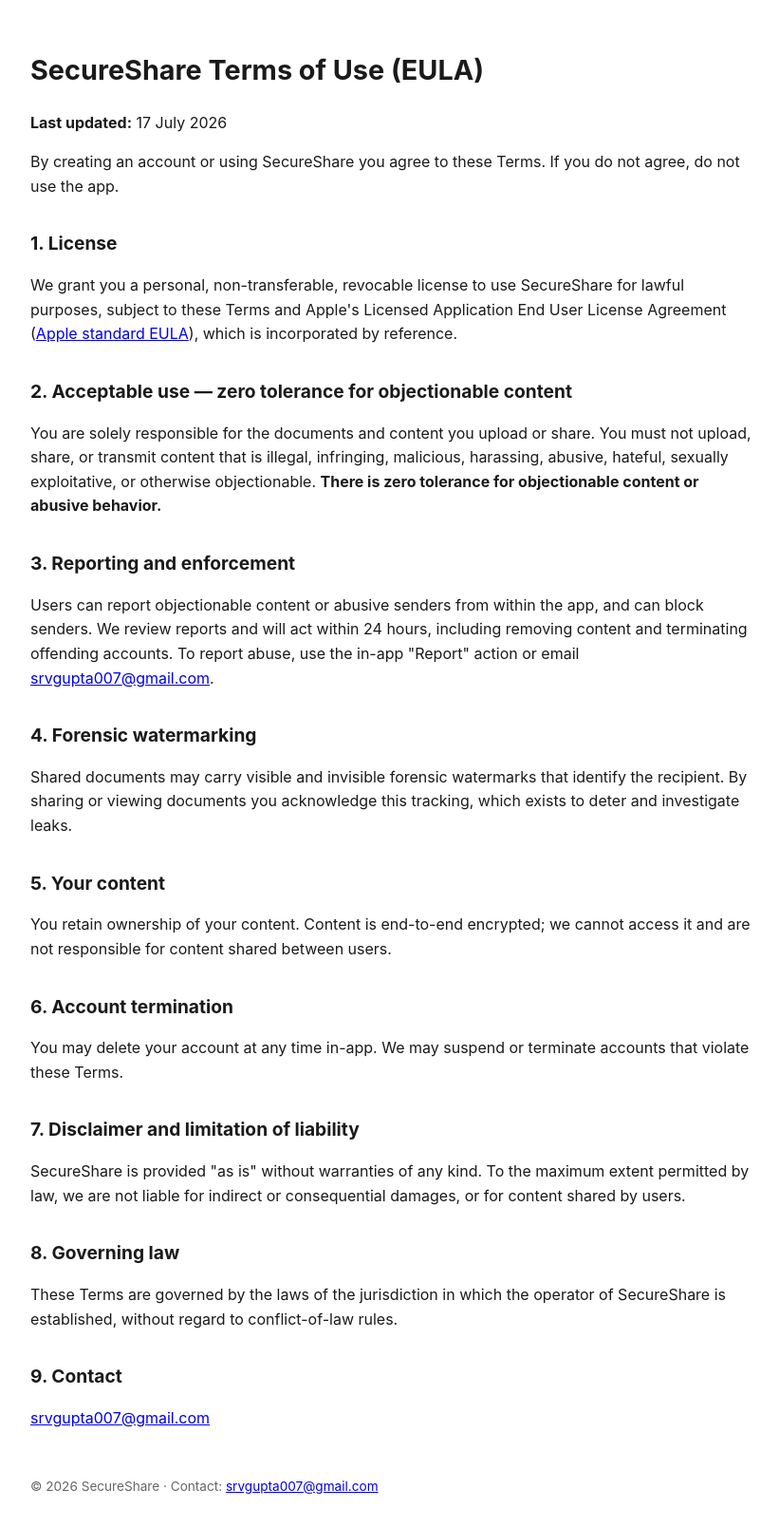
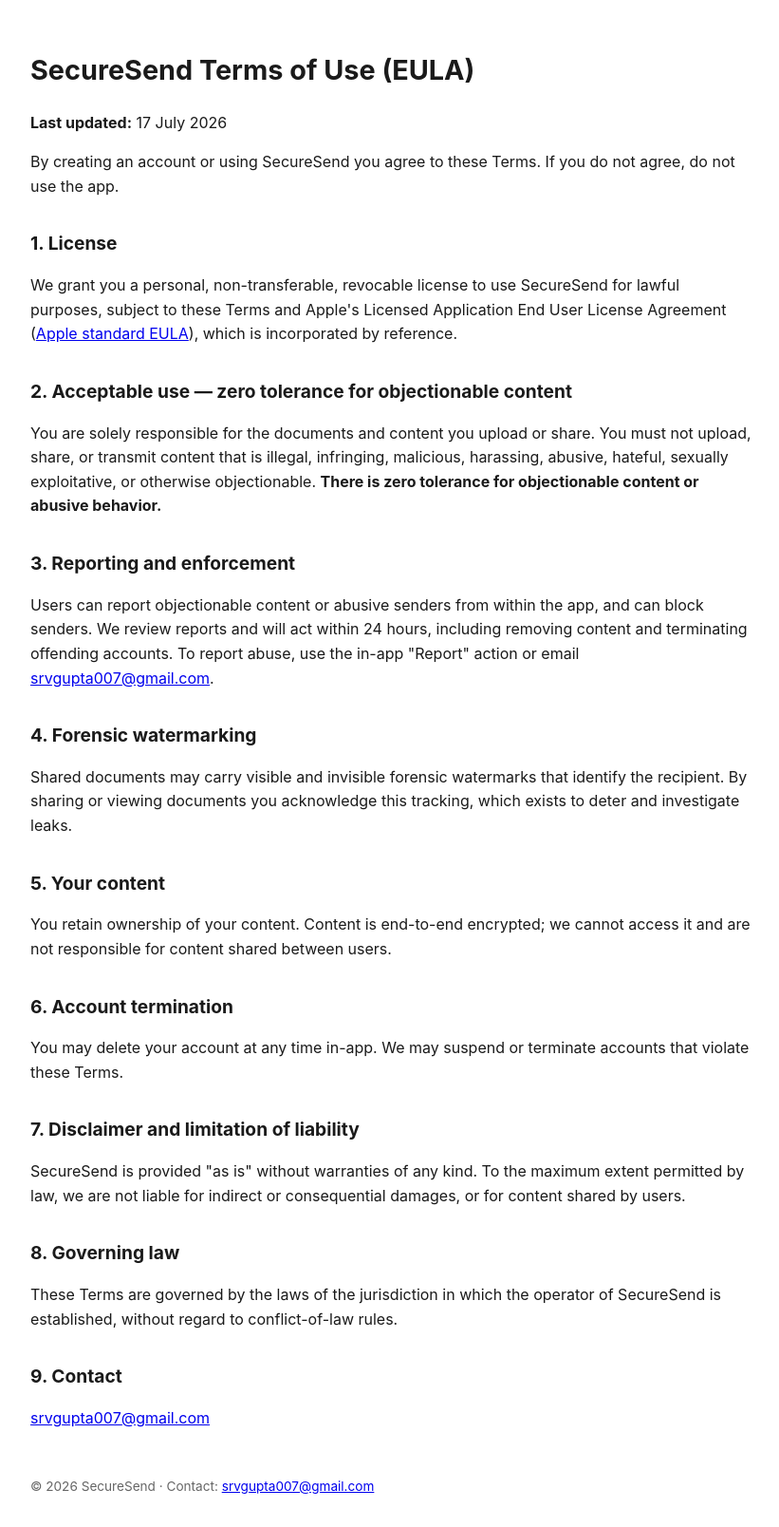
Before and after one commit to Souravgupta2111/SecureShare, a plain HTML site: page terms.html in a window 1280 px wide. Shown: the whole page at 95% size, without its empty margins (228-1049 px from the left). Drawn offline with Linux system fonts and the light colour scheme.

Commit message:
Rebrand legal pages to SecureSend

```diff
--- a/terms.html
+++ b/terms.html
@@ -3,7 +3,7 @@
 <head>
   <meta charset="utf-8" />
   <meta name="viewport" content="width=device-width, initial-scale=1" />
-  <title>SecureShare — Terms of Use</title>
+  <title>SecureSend — Terms of Use</title>
   <style>
     body { font-family: -apple-system, Segoe UI, Roboto, Helvetica, Arial, sans-serif; line-height: 1.6; color: #1a1a1a; max-width: 760px; margin: 0 auto; padding: 32px 20px; }
     h1 { font-size: 1.8rem; } h2 { font-size: 1.2rem; margin-top: 2rem; }
@@ -11,13 +11,13 @@
   </style>
 </head>
 <body>
-  <h1>SecureShare Terms of Use (EULA)</h1>
+  <h1>SecureSend Terms of Use (EULA)</h1>
   <p><strong>Last updated:</strong> 17 July 2026</p>
 
-  <p>By creating an account or using SecureShare you agree to these Terms. If you do not agree, do not use the app.</p>
+  <p>By creating an account or using SecureSend you agree to these Terms. If you do not agree, do not use the app.</p>
 
   <h2>1. License</h2>
-  <p>We grant you a personal, non-transferable, revocable license to use SecureShare for lawful purposes, subject to these Terms and Apple's Licensed Application End User License Agreement (<a href="https://www.apple.com/legal/internet-services/itunes/dev/stdeula/">Apple standard EULA</a>), which is incorporated by reference.</p>
+  <p>We grant you a personal, non-transferable, revocable license to use SecureSend for lawful purposes, subject to these Terms and Apple's Licensed Application End User License Agreement (<a href="https://www.apple.com/legal/internet-services/itunes/dev/stdeula/">Apple standard EULA</a>), which is incorporated by reference.</p>
 
   <h2>2. Acceptable use — zero tolerance for objectionable content</h2>
   <p>You are solely responsible for the documents and content you upload or share. You must not upload, share, or transmit content that is illegal, infringing, malicious, harassing, abusive, hateful, sexually exploitative, or otherwise objectionable. <strong>There is zero tolerance for objectionable content or abusive behavior.</strong></p>
@@ -35,14 +35,14 @@
   <p>You may delete your account at any time in-app. We may suspend or terminate accounts that violate these Terms.</p>
 
   <h2>7. Disclaimer and limitation of liability</h2>
-  <p>SecureShare is provided "as is" without warranties of any kind. To the maximum extent permitted by law, we are not liable for indirect or consequential damages, or for content shared by users.</p>
+  <p>SecureSend is provided "as is" without warranties of any kind. To the maximum extent permitted by law, we are not liable for indirect or consequential damages, or for content shared by users.</p>
 
   <h2>8. Governing law</h2>
-  <p>These Terms are governed by the laws of the jurisdiction in which the operator of SecureShare is established, without regard to conflict-of-law rules.</p>
+  <p>These Terms are governed by the laws of the jurisdiction in which the operator of SecureSend is established, without regard to conflict-of-law rules.</p>
 
   <h2>9. Contact</h2>
   <p><a href="mailto:srvgupta007@gmail.com">srvgupta007@gmail.com</a></p>
 
-  <footer>© 2026 SecureShare · Contact: <a href="mailto:srvgupta007@gmail.com">srvgupta007@gmail.com</a></footer>
+  <footer>© 2026 SecureSend · Contact: <a href="mailto:srvgupta007@gmail.com">srvgupta007@gmail.com</a></footer>
 </body>
 </html>
```
Also changed, not shown: privacy-policy.html (+5 -5 lines).
